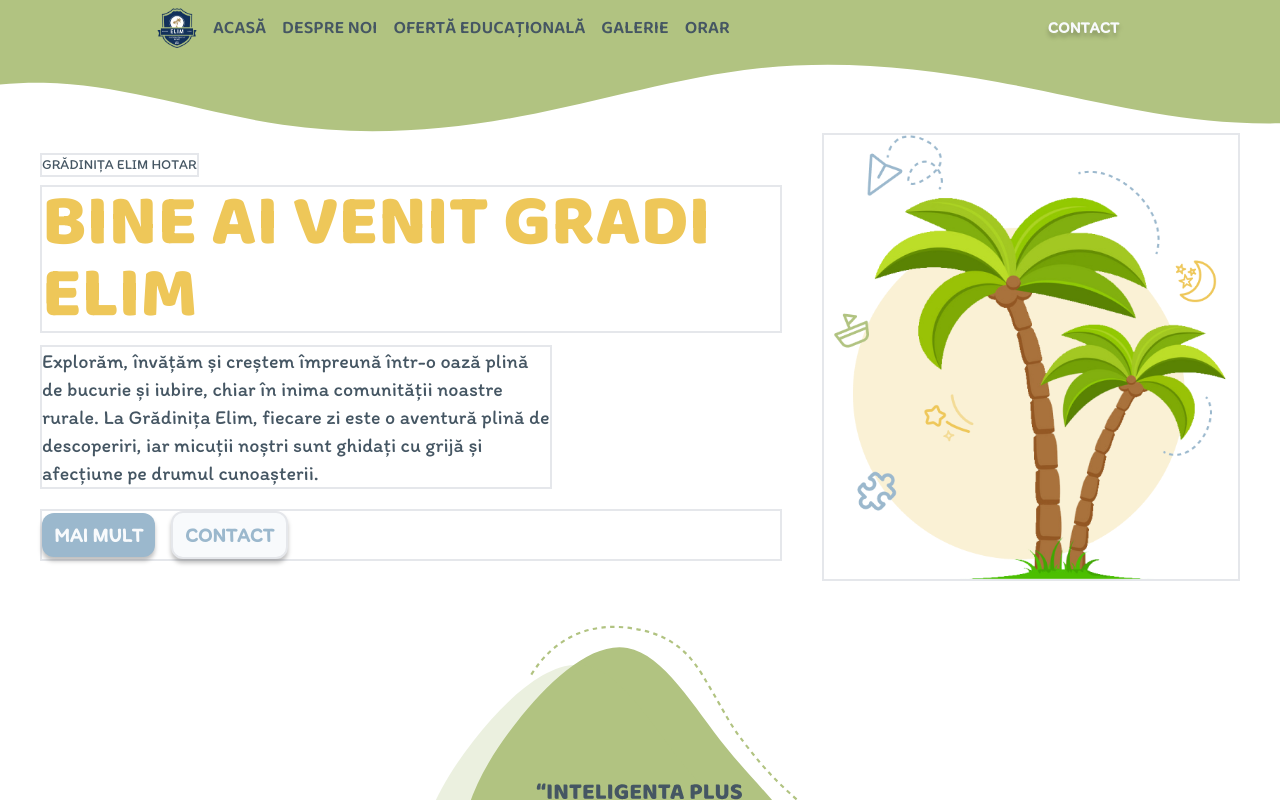
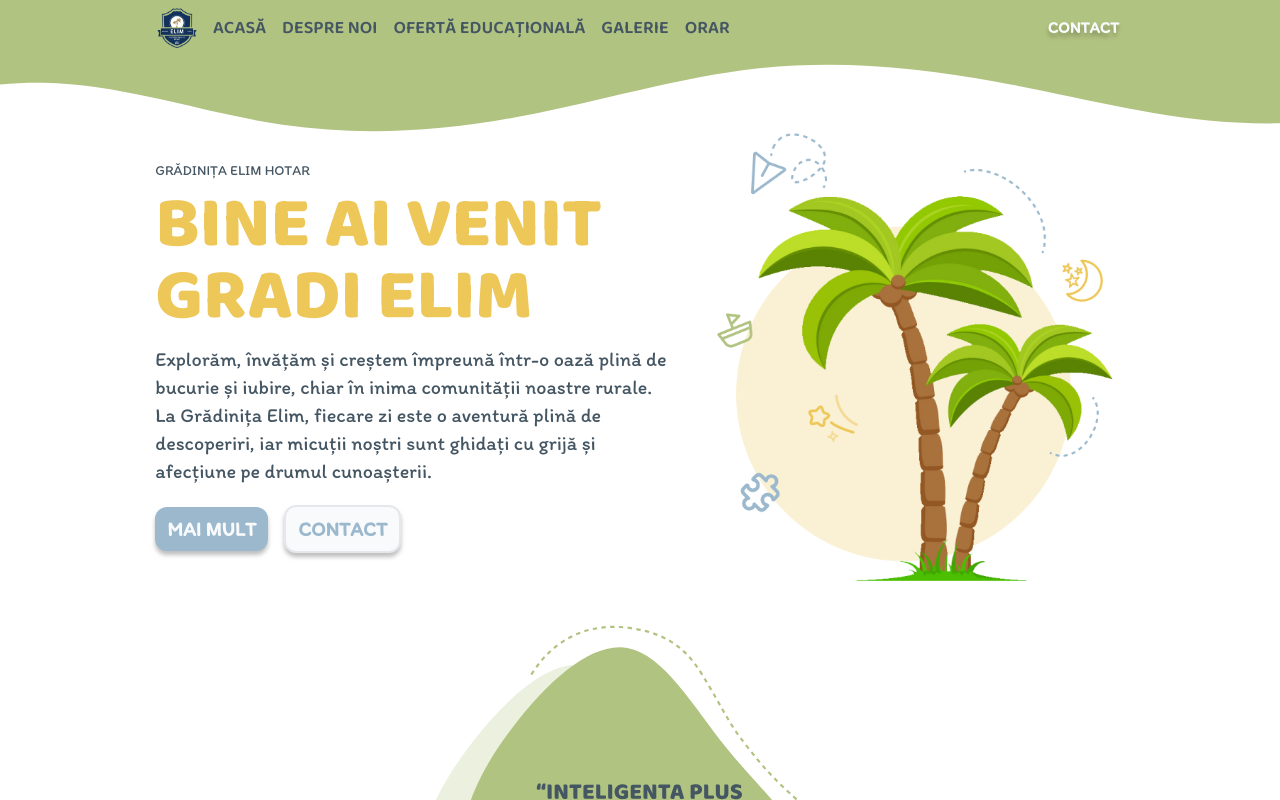
Before and after one commit to DenisWithOneN/gradi-elim, a Vue app: page /#/ in a window 1280 px wide. Shown: the top 800 px of the page. Built offline with nearby package versions, Linux system fonts and the light colour scheme; a web font is replaced by a local one.

Commit message:
removed temporary border

```diff
--- a/src/components/home/Hero.vue
+++ b/src/components/home/Hero.vue
@@ -8,22 +8,23 @@ import EmptyButton from "../general/EmptyButton.vue"
     <!-- left side content -->
     <div class="flex flex-col order-last lg:order-first">
       <div class="flex flex-col items-center lg:items-start">
-        <p class="border-2 text-sm uppercase font-body text-darkblue mb-2 text-center lg:text-start mt-5 lg:mt-0">
+        <p class=" text-sm uppercase font-body text-darkblue mb-2 text-center lg:text-start mt-5 lg:mt-0">
           grădinița elim hotar
         </p>
         <h1
-          class="border-2 text-mobileHeading uppercase text-yellow font-heading font-black text-center mb-3 sm:text-5xl md:text-6xl lg:text-start lg:text-7xl">
-          bine ai venit
+          class="text-mobileHeading uppercase text-yellow font-heading font-black text-center mb-3 sm:text-5xl md:text-6xl lg:text-start lg:text-7xl">
+          bine ai venit <br>
           gradi elim
         </h1>
-        <p class="border-2 text-darkblue text-sm max-w-lg font-body text-center mb-5 sm:text-lg md:text-xl lg:text-start lg:mx-0">
+        <p
+          class="text-darkblue text-sm max-w-lg font-body text-center mb-5 sm:text-lg md:text-xl lg:text-start lg:mx-0">
           Explorăm, învățăm și creștem împreună într-o oază plină de bucurie și iubire, chiar în inima comunității
           noastre rurale. La Grădinița Elim, fiecare zi este o aventură plină de descoperiri, iar micuții noștri sunt
           ghidați cu grijă și afecțiune pe drumul cunoașterii.
         </p>
       </div>
       <!-- buttons -->
-      <div class="border-2 flex flex-col items-center justify-center sm:flex-row lg:justify-normal">
+      <div class="flex flex-col items-center justify-center sm:flex-row lg:justify-normal">
         <FilledButton size="text-xl" text="mai mult" color="lightblue" to="/about" class="my-2 sm:my-0 sm:mr-2">
         </FilledButton>
         <EmptyButton :size="'text-xl'" :text="'contact'" :color="'lightblue'" :backgroundColor="'bg-white'"
@@ -32,7 +33,7 @@ import EmptyButton from "../general/EmptyButton.vue"
       <!-- /buttons -->
     </div>
     <!-- right side image -->
-  <img src="/src/assets/images/herophoto.png" alt="hero image" class="h-52 sm:h-96 xl:h-xlCustom border-2"/>
+    <img src="/src/assets/images/herophoto.png" alt="hero image" class="h-52 sm:h-96 xl:h-xlCustom" />
 
   </div>
 
```
